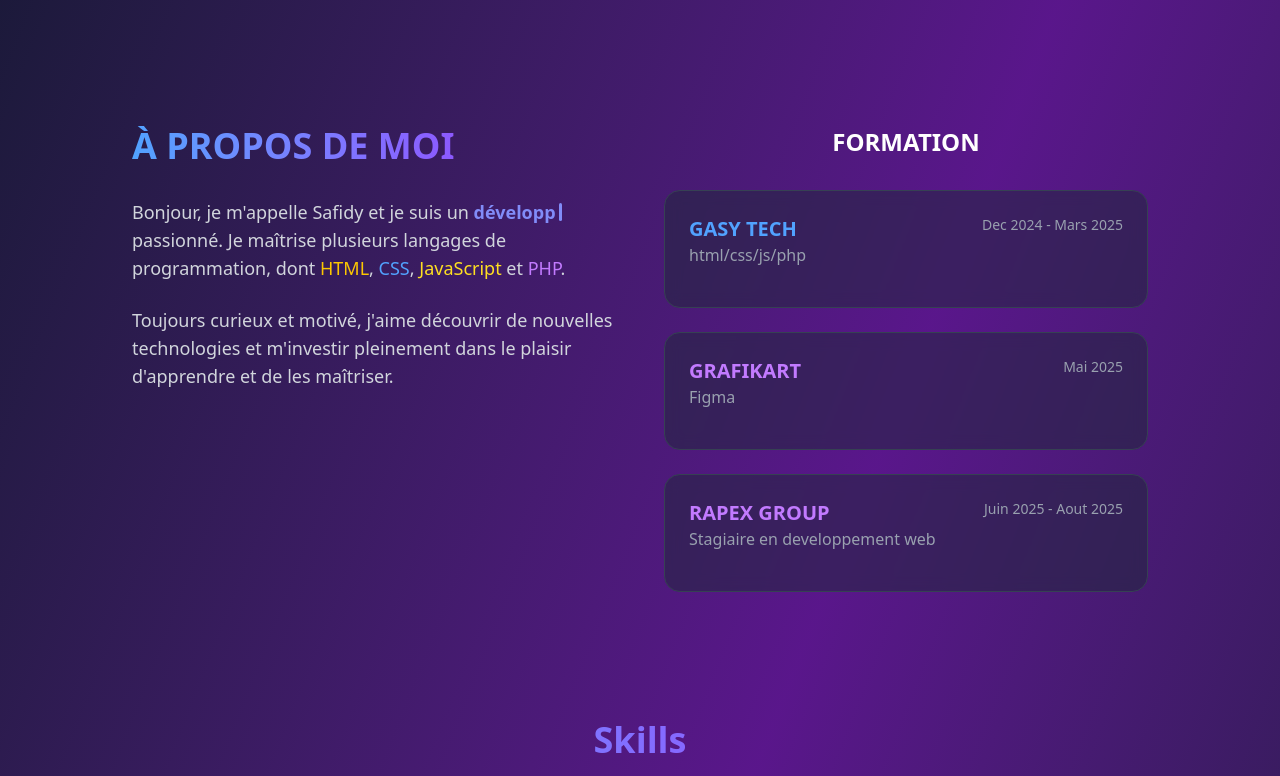
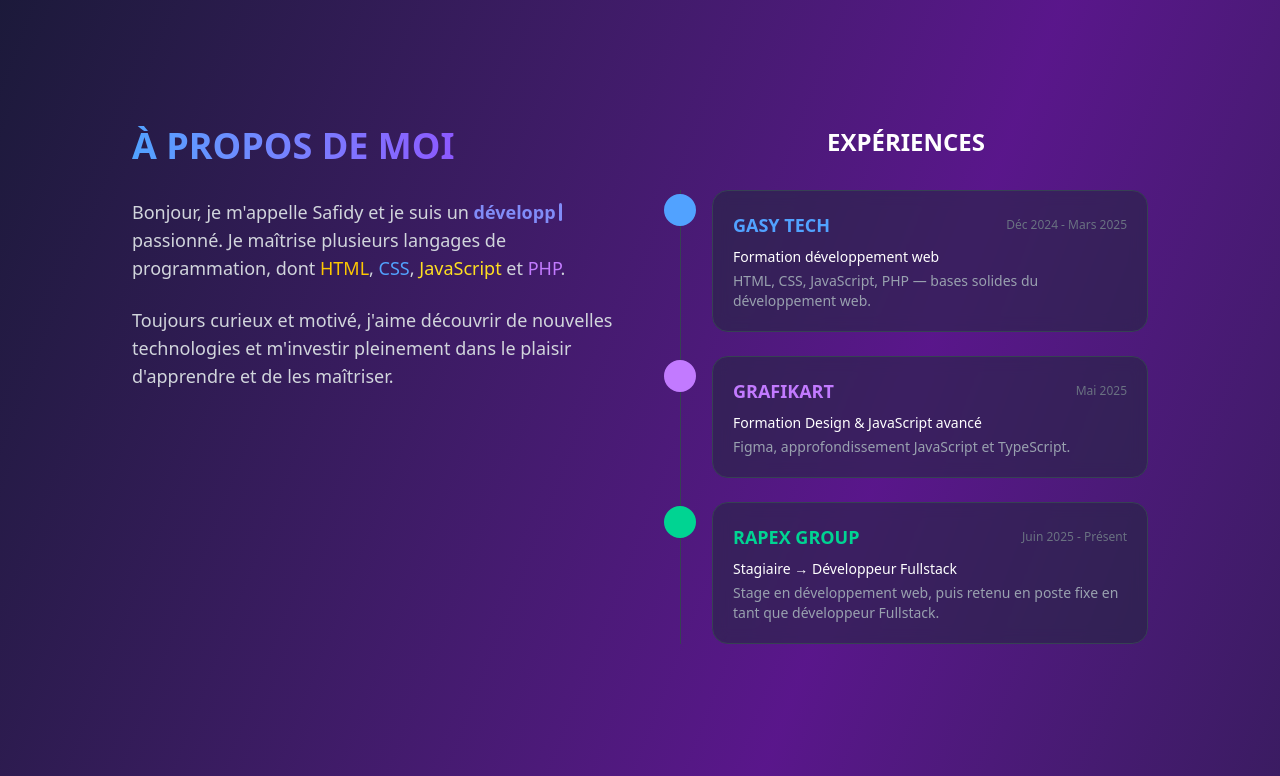
Before and after one commit to SafidyRakotonirina/safidyRakotonirina2025, a React (Vite) app: page / in a window 1280 px wide. Shown: the part 560-1336 px from the top of the page. Built offline with nearby package versions, Linux system fonts and the light colour scheme.

Commit message:
amelioration experience

```diff
--- a/src/components/home/home.tsx
+++ b/src/components/home/home.tsx
@@ -90,6 +90,38 @@
     window.addEventListener("scroll", handleScroll);
     return () => window.removeEventListener("scroll", handleScroll);
   }, []);
+
+  const experiences = [
+    {
+      company: "GASY TECH",
+      role: "Formation développement web",
+      description:
+        "HTML, CSS, JavaScript, PHP — bases solides du développement web.",
+      date: "Déc 2024 - Mars 2025",
+      color: "text-blue-400",
+      border: "border-blue-400",
+      dot: "bg-blue-400",
+    },
+    {
+      company: "GRAFIKART",
+      role: "Formation Design & JavaScript avancé",
+      description: "Figma, approfondissement JavaScript et TypeScript.",
+      date: "Mai 2025",
+      color: "text-purple-400",
+      border: "border-purple-400",
+      dot: "bg-purple-400",
+    },
+    {
+      company: "RAPEX GROUP",
+      role: "Stagiaire → Développeur Fullstack",
+      description:
+        "Stage en développement web, puis retenu en poste fixe en tant que développeur Fullstack.",
+      date: "Juin 2025 - Présent",
+      color: "text-emerald-400",
+      border: "border-emerald-400",
+      dot: "bg-emerald-400",
+    },
+  ];
 
   const skills = [
     { name: "HTML", level: 90, icon: "/images/logo-html.png" },
@@ -421,54 +453,47 @@
             </div>
 
             <div>
-              <h3 className="text-xl sm:text-2xl font-bold mb-6 sm:mb-8 text-center">
-                FORMATION
+              <h3 className="text-xl sm:text-2xl font-bold mb-8 text-center">
+                EXPÉRIENCES
               </h3>
-              <div className="space-y-4 sm:space-y-6">
-                <div className="bg-gray-800/50 backdrop-blur-sm p-4 sm:p-6 rounded-2xl border border-gray-700">
-                  <div className="flex flex-col sm:flex-row justify-between items-start mb-4 gap-2">
-                    <div>
-                      <h4 className="text-lg sm:text-xl font-semibold text-blue-400">
-                        GASY TECH
-                      </h4>
-                      <p className="text-sm sm:text-base text-gray-400">
-                        html/css/js/php
-                      </p>
+
+              <div className="relative">
+                {/* Ligne verticale */}
+                <div className="absolute left-4 top-0 bottom-0 w-px bg-gray-700" />
+
+                <div className="space-y-6">
+                  {experiences.map((exp, index) => (
+                    <div key={index} className="relative flex gap-6 pl-12">
+                      {/* Dot */}
+                      <div
+                        className={`absolute left-0 top-1 w-8 h-8 rounded-full ${exp.dot} bg-opacity-20 border-2 ${exp.border} flex items-center justify-center`}
+                      >
+                        <div
+                          className={`w-2.5 h-2.5 rounded-full ${exp.dot}`}
+                        />
+                      </div>
+
+                      {/* Contenu */}
+                      <div className="bg-gray-800/50 backdrop-blur-sm p-4 sm:p-5 rounded-2xl border border-gray-700 w-full hover:border-gray-500 transition-colors duration-300">
+                        <div className="flex flex-col sm:flex-row sm:items-center justify-between gap-1 mb-2">
+                          <h4
+                            className={`text-base sm:text-lg font-semibold ${exp.color}`}
+                          >
+                            {exp.company}
+                          </h4>
+                          <span className="text-xs text-gray-500 shrink-0">
+                            {exp.date}
+                          </span>
+                        </div>
+                        <p className="text-sm font-medium text-white mb-1">
+                          {exp.role}
+                        </p>
+                        <p className="text-xs sm:text-sm text-gray-400">
+                          {exp.description}
+                        </p>
+                      </div>
                     </div>
-                    <span className="text-xs sm:text-sm text-gray-400">
-                      Dec 2024 - Mars 2025
-                    </span>
-                  </div>
-                </div>
-                <div className="bg-gray-800/50 backdrop-blur-sm p-4 sm:p-6 rounded-2xl border border-gray-700">
-                  <div className="flex flex-col sm:flex-row justify-between items-start mb-4 gap-2">
-                    <div>
-                      <h4 className="text-lg sm:text-xl font-semibold text-purple-400">
-                        GRAFIKART
-                      </h4>
-                      <p className="text-sm sm:text-base text-gray-400">
-                        Figma
-                      </p>
-                    </div>
-                    <span className="text-xs sm:text-sm text-gray-400">
-                      Mai 2025
-                    </span>
-                  </div>
-                </div>
-                <div className="bg-gray-800/50 backdrop-blur-sm p-4 sm:p-6 rounded-2xl border border-gray-700">
-                  <div className="flex flex-col sm:flex-row justify-between items-start mb-4 gap-2">
-                    <div>
-                      <h4 className="text-lg sm:text-xl font-semibold text-purple-400">
-                        RAPEX GROUP
-                      </h4>
-                      <p className="text-sm sm:text-base text-gray-400">
-                        Stagiaire en developpement web
-                      </p>
-                    </div>
-                    <span className="text-xs sm:text-sm text-gray-400">
-                      Juin 2025 - Aout 2025
-                    </span>
-                  </div>
+                  ))}
                 </div>
               </div>
             </div>
```
